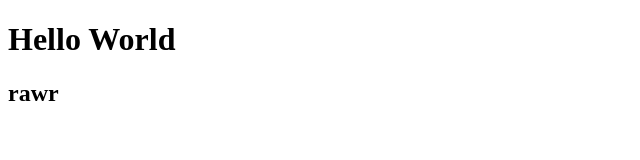
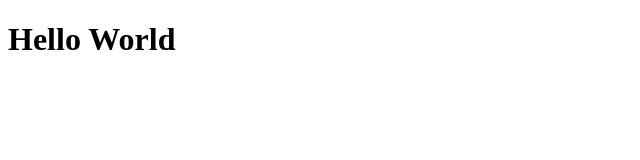
Before and after one commit to xskrillex/xskrillex.github.io, a plain HTML site: page index.html in a window 1280 px wide. Shown: the full height of the page, 0-640 px from the left. Drawn offline with Linux system fonts and the light colour scheme.

Commit message:
Update index.html

```diff
--- a/index.html
+++ b/index.html
@@ -6,6 +6,5 @@
 </head>
 <body>
 <h1>Hello World</h1>
-<h2>rawr</h2>
 </body>
 </html>
```
